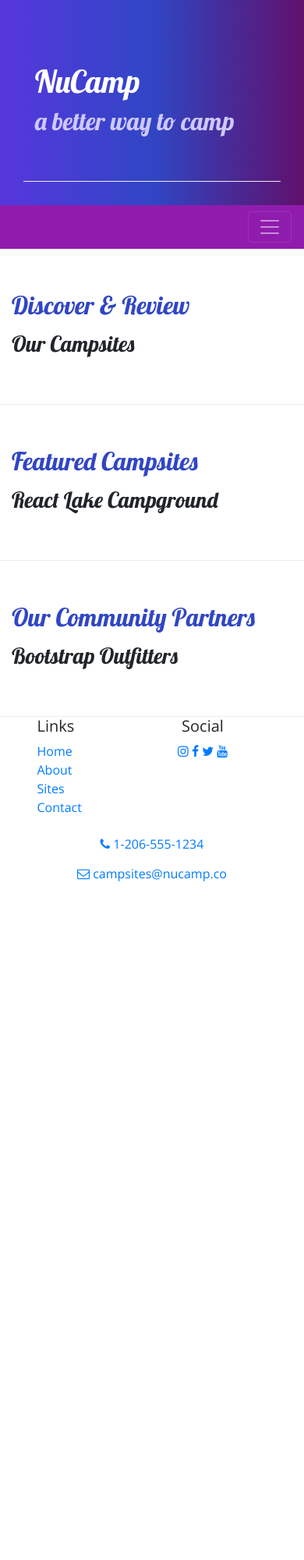
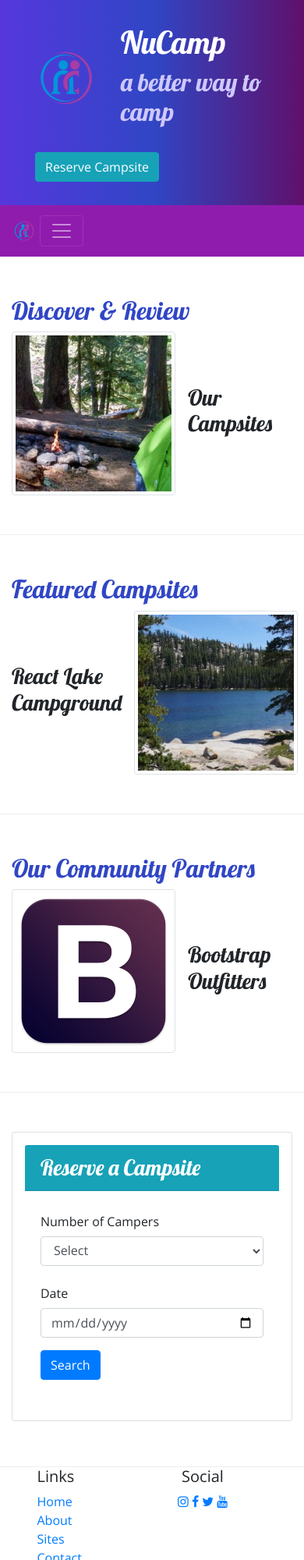
Before and after one commit to Codelife808/nucampsite, a website: page index.html in a window 390 px wide. Shown: the top 2000 px of the page at 78% size. Before the commit the page ends 1139 px from the top, so only its background shows below. Drawn offline with nearby package versions, Linux system fonts and the light colour scheme.

Commit message:
workshop2 updates

```diff
--- a/index.html
+++ b/index.html
@@ -21,29 +21,42 @@
 <body>
 
     <header class="jumbotron jumbotron-fluid">
+
         <div class="container">
-            <div class="row row-content align-items-center">
+            <div class="row align-items-center">
+                <div class="col-4 col-sm-3 col-md-2 align-self-center">
+                    <img src="img/logo.png" class="img-fluid" />
+                </div>
                 <div class="col">
                     <h1>NuCamp</h1>
                     <h2>a better way to camp</h2>
                 </div>
+                <div class="col-md-4 col-lg-2 mt-4">
+                    <a href="#reserveForm"><button type="button" class="btn btn-info text-nowrap">Reserve Campsite</button></a>
                 </div>
             </div>
+        </div>
+
     </header>
 
     <nav class="navbar navbar-expand-sm navbar-dark sticky-top">
         <div class="container">
-            <button class="navbar-toggler ml-auto" type="button" data-toggle="collapse" data-target="#nucampNavbar">
+            <!--took a div out to try to see if it was causing a problem and it was-->
+            <a class="navbar-brand" href="#"><img src="img/logo.png" height="30" width="30" />
+                <button class="navbar-toggler" type="button" data-toggle="collapse" data-target="#nucampNavbar">
                     <span class="navbar-toggler-icon"></span>
                 </button>
+            </a>
+
             <div class="collapse navbar-collapse" id="nucampNavbar">
                 <ul class="navbar-nav">
                     <li class="nav-item active"><a class="nav-link" href="#"><i class="fa fa-home fa-lg"></i>Home</a></li>
                     <li class="nav-item"><a class="nav-link" href="aboutus.html"><i class="fa fa-info fa-lg"></i>About</a></li>
                     <li class="nav-item"><a class="nav-link" href="#"><i class="fa fa-list fa-lg"></i>Sites</a></li>
-                    <li class="nav-item"><a class="nav-link" href="#"><i class="fa fa-address-card fa-lg"></i>Contact</a></li>
+                    <li class="nav-item"><a class="nav-link" href="contactus.html"><i class="fa fa-address-card fa-lg"></i>Contact</a></li>
                 </ul>
             </div>
+
         </div>
     </nav>
 
@@ -54,8 +67,14 @@
             </div>
 
             <div class="col">
+                <div class="media">
+                    <img class="d-flex mr-3 img-thumbnail" src="img/breadcrumb-trail-thumb.jpg" alt="Breadcrumb Trail" />
+                    <div class="media-body align-self-center">
                         <h3>Our Campsites</h3>
                         <p class="d-none d-sm-block">Explore our growing database of curated campsites and leave your own reviews!</p>
+
+                    </div>
+                </div>
             </div>
         </div>
 
@@ -64,8 +83,16 @@
                 <h2>Featured Campsites</h2>
             </div>
             <div class="col">
+
+                <div class="media">
+
+                    <div class="media-body align-self-center">
                         <h3>React Lake Campground</h3>
                         <p class="d-none d-sm-block">Nestled in the foothills of the Chrome Mountains, this campground on the shores of the pristine React Lake is a favorite for fly fishers.</p>
+                    </div>
+                    <img src="img/react-lake-thumb.jpg" class="img-thumbnail d-flex ml-3"  />
+                </div>
+
             </div>
         </div>
 
@@ -74,8 +101,57 @@
                 <h2 class="text-sm-right">Our Community Partners</h2>
             </div>
             <div class="col">
+                <div class="media">
+                    <img class="d-flex mr-3 img-thumbnail" src="img/bootstrap-thumb.png" alt="Bootstrap Outfitters" />
+                    <div class="media-body align-self-center">
                         <h3>Bootstrap Outfitters</h3>
-                <p class="d-none d-sm-block">Bootstrap Outfitters supplies you with the gear you need at prices you can't beat.</p>
+                        <p class="d-none d-sm-block">Bootstrap Outfitters supplies you with gear you need at prices you can't beat.</p>
+                    </div>
+                </div>
+            </div>
+        </div>
+        <div class="row row-content">
+            <div class="col col-sm-6 mx-auto">
+                <div class="card p-3 mb-2">
+                    <h3 class="card-header bg-info text-white">Reserve a Campsite</h3>
+                    <div class="card-body">
+
+                        <form id="reserveForm">
+                            <div class="row form-group">
+                                <label for="campers" class="col-sm-6 col-form-label">Number of Campers</label>
+
+
+                                <div class="col">
+                                    <select name="numCampers" id="numCampers" class="form-control">
+                                        <option value="select">Select</option>
+                                        <option value="1">1</option>
+                                        <option value="2">2</option>
+                                        <option value="3">3</option>
+                                        <option value="4">4</option>
+                                        <option value="5">5</option>
+                                        <option value="6">6</option>
+                                    </select>
+                                </div>
+                            </div>
+
+                            <div class="form-group row">
+                                <label for="date" class="col-sm-6 col-form-label">Date</label>
+                                <div class="col">
+                                    <input class="form-control" type="date" id="date" name="date">
+                                </div>
+
+                            </div>
+
+                            <div class="form-group row">
+                                <div class="col">
+                                    <button type="submit" class="btn btn-primary">Search</button>
+                                </div>
+                            </div>
+
+                        </form>
+
+                    </div>
+                </div>
             </div>
         </div>
     </div>
```
Also changed, not shown: aboutus.html (+4 -2 lines), contactus.html (+3 -1 lines), img/bootstrap-thumb.png (added), img/breadcrumb-trail-thumb.jpg (added), img/breadcrumb-trail.jpg (added), img/chrome-river-thumb.jpg (added), img/chrome-river.jpg (added), img/logo.png (added), img/react-lake-thumb.jpg (added), img/react-lake.jpg (added). Lines whose indentation alone changed are shown as unchanged.
